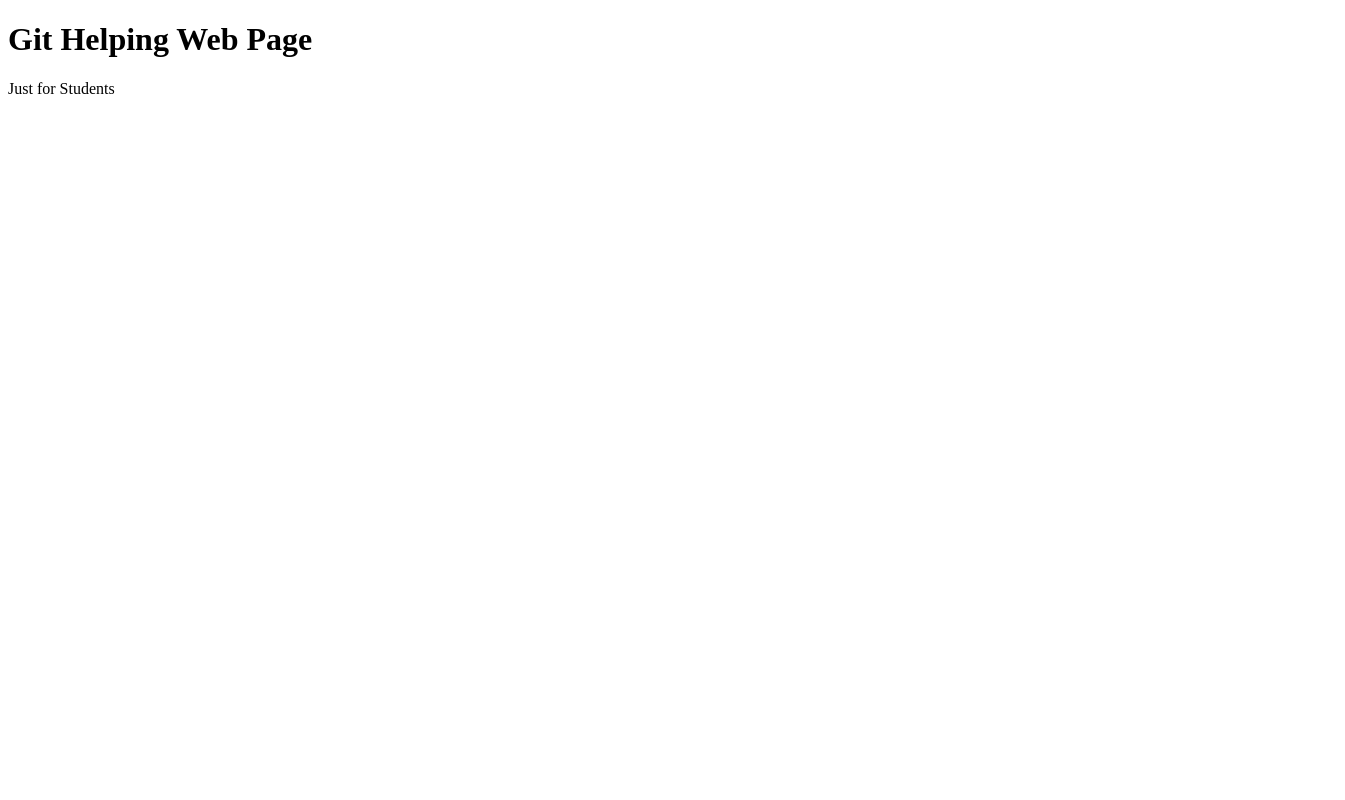
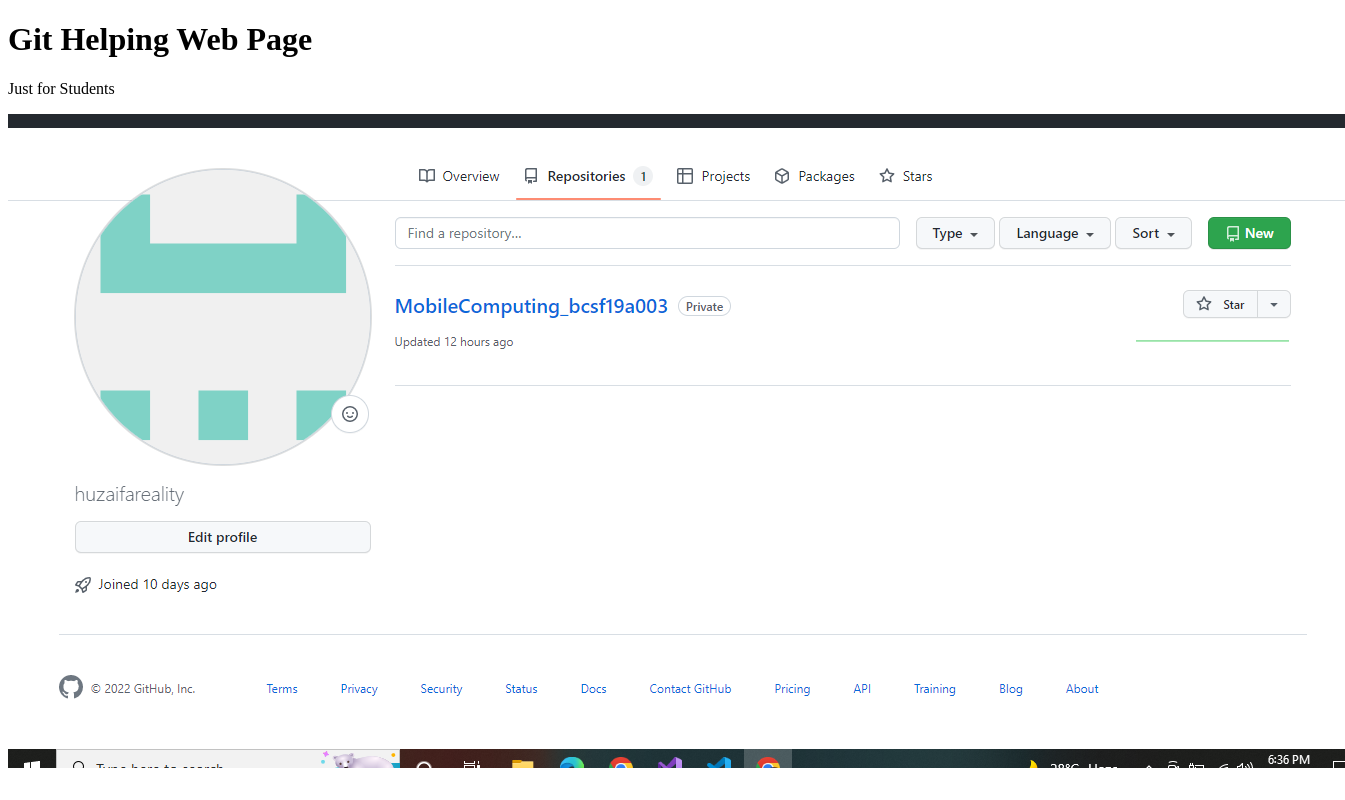
Before and after one commit to huzaifareality/MobileComputing_bcsf19a003, a plain HTML site: page index.html in a window 1280 px wide. Shown: the whole page, 1345 px wide, since content can reach past the window. Drawn offline with Linux system fonts and the light colour scheme.

Commit message:
add image

```diff
--- a/index.html
+++ b/index.html
@@ -9,6 +9,7 @@
 <body>
     <h1>Git Helping Web Page</h1>
     <p>Just for Students</p>
+    <img src="2.PNG">
 
 </body>
 </html>
```
Also changed, not shown: 2.PNG (added), 6.PNG (added), Capture.PNG (added), Capture1.PNG (added), Capture3.PNG (added), Capture5.PNG (added).
